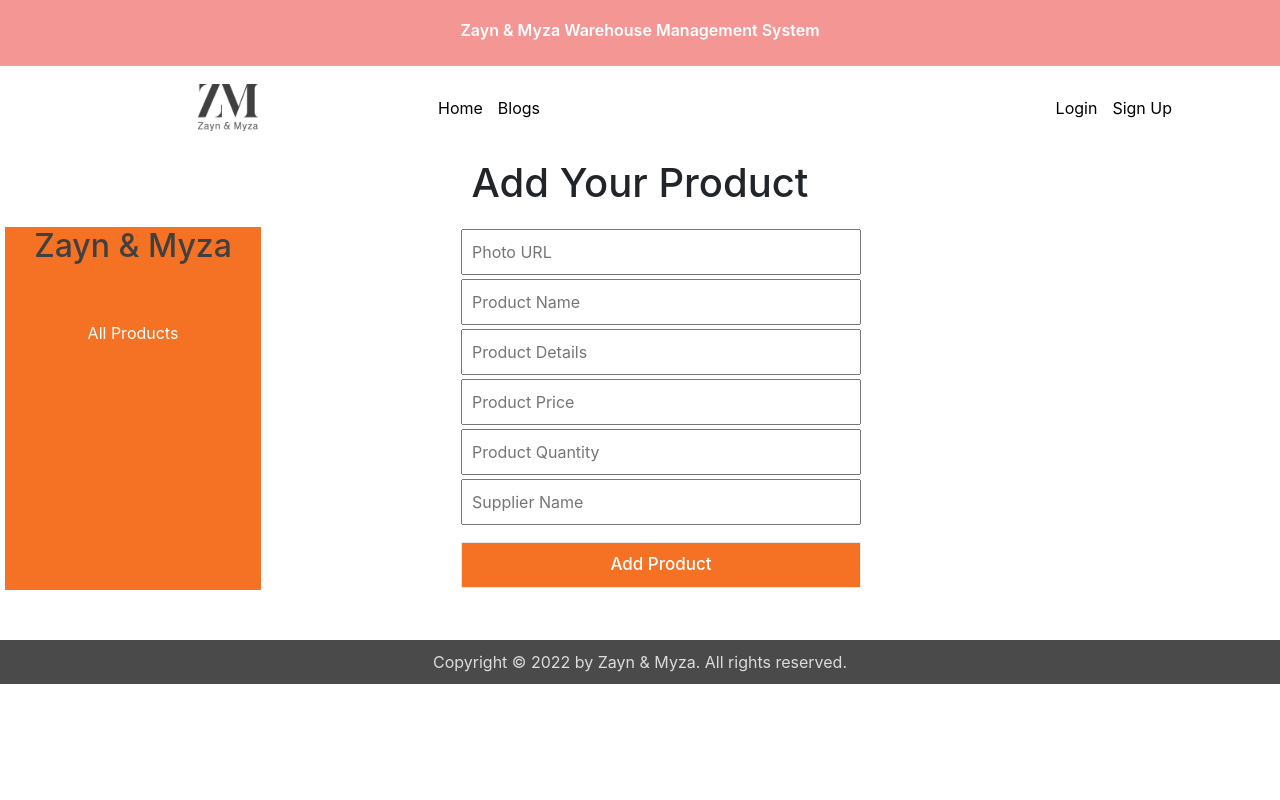
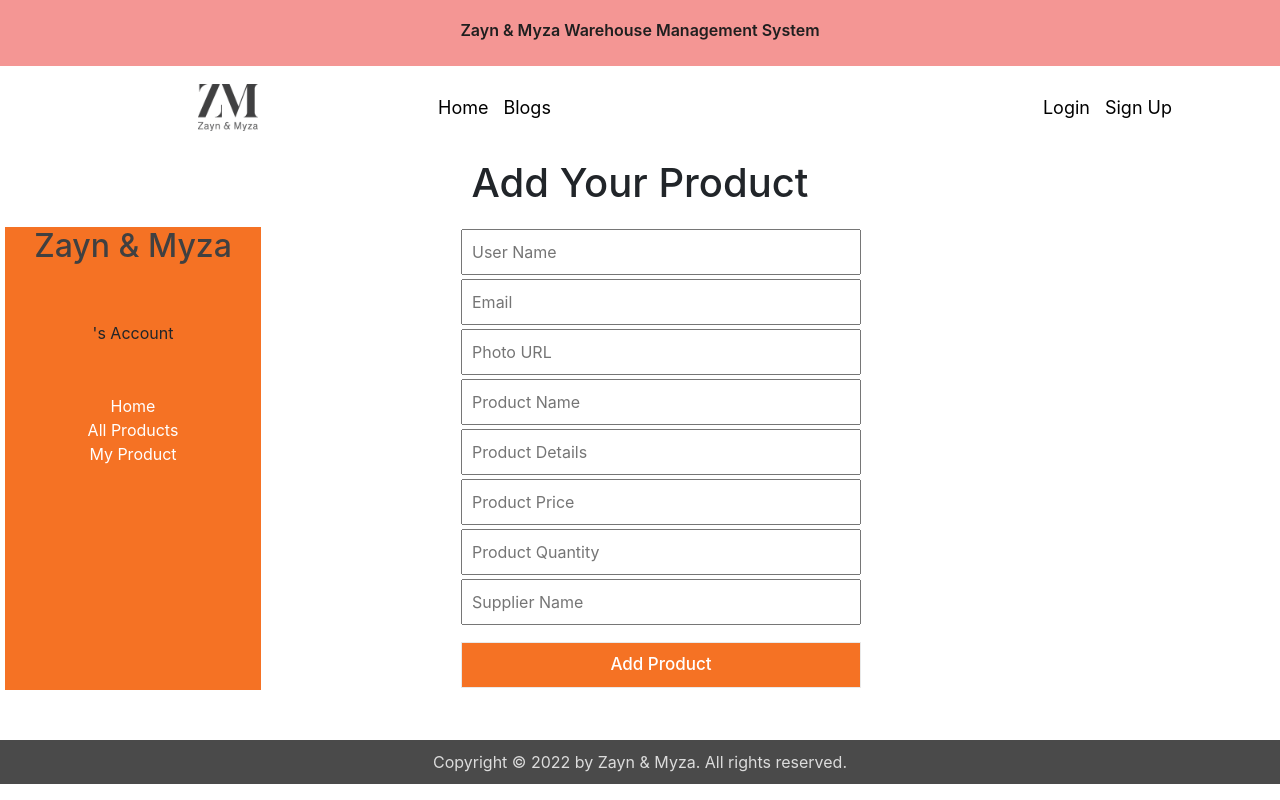
Before and after one commit to alhabib911/warehouse-managenent-website-fontend, a React (Create React App) app: page /addproduct in a window 1280 px wide. Built offline with nearby package versions, Linux system fonts and the light colour scheme; no server answers.

Commit message:
my item route sate

```diff
--- a/package.json
+++ b/package.json
@@ -6,6 +6,7 @@
     "@testing-library/jest-dom": "^5.16.4",
     "@testing-library/react": "^13.2.0",
     "@testing-library/user-event": "^13.5.0",
+    "axios": "^0.27.2",
     "bootstrap": "^5.1.3",
     "firebase": "^9.7.0",
     "react": "^18.1.0",
--- a/src/App.js
+++ b/src/App.js
@@ -15,6 +15,7 @@
 import FirstSection from './Components/FirstSection/FirstSection';
 import SecoundSection from './Components/SecoundSection/SecoundSection';
 import NotFound from './Components/NotFound/NotFound';
+import MyItem from './Components/MyItem/MyItem';
 
 
 
@@ -40,6 +41,7 @@
         <Route path='/update/:id' element={<UpdateProduct></UpdateProduct>}></Route>
         <Route path='/first-section' element={<FirstSection></FirstSection>}></Route>
         <Route path='/secound' element={<SecoundSection></SecoundSection>}></Route>
+        <Route path='/myitem' element={<MyItem></MyItem>}></Route>
         <Route path='*' element={<NotFound></NotFound>}></Route>
       </Routes>
       <Footer></Footer>
--- a/src/Components/AddProduct/AddProduct.js
+++ b/src/Components/AddProduct/AddProduct.js
@@ -1,11 +1,17 @@
 import React from 'react';
 import { Link } from 'react-router-dom';
 import { toast, ToastContainer } from 'react-toastify';
+import { useAuthState } from 'react-firebase-hooks/auth';
+import auth from '../farebase.init'
 import './AddProduct.css'
 
 const AddProduct = () => {
+    const [user] = useAuthState(auth)
+    console.log(user);
     const handelAddProduct = event => {
         event.preventDefault()
+        const displayName = event.target.displayName.value
+        const email = event.target.email.value
         const photo = event.target.photo.value
         const name = event.target.name.value
         const details = event.target.details.value
@@ -13,7 +19,7 @@
         const quantity = event.target.quantity.value
         const supplier = event.target.supplier.value
 
-        const product = { photo, name, details, price, quantity, supplier }
+        const product = { displayName, email, photo, name, details, price, quantity, supplier }
 
         fetch('http://localhost:5000/product', {
             method: 'POST',
@@ -36,12 +42,18 @@
             <div className='addproduct-container'>
                 <div className='menu'>
                     <h2><Link className='logo-name' to='/home'>Zayn & Myza</Link></h2> <br /> <br />
+                    <p>{user?.displayName}'s Account</p>
+                    <hr />
+                    <Link to='/home'>Home</Link>
                     <Link to='/manage'>All Products</Link>
+                    <Link to='/myitem'> My Product</Link>
                 </div>
                 <div>
                     <form onSubmit={handelAddProduct} className='add-field'>
+
+                        <input type="text" value={user?.displayName} name="displayName" placeholder='User Name' required  />
+                        <input type="text" value={user?.email} name="email" placeholder='Email' required readOnly/>
                         <input type="text" name="photo" placeholder='Photo URL' required />
-
                         <input type="text" name="name" placeholder='Product Name' required />
                         <input type="text" name="details" placeholder='Product Details' required />
                         <input type="number" name="price" placeholder='Product Price' required />
--- a/src/Components/Header/Header.css
+++ b/src/Components/Header/Header.css
@@ -5,18 +5,21 @@
     justify-content: space-between;
     align-items: center;
 }
-.navwithlogo{
-    display: flex;
-    width: 95%;
-    margin: auto;
+.navbar-hover{
+
 }
+
 
 .navbar a{
     text-decoration: none;
     color: #000;
     padding-left: 15px;
-    font-size: 16px;
+    font-size: 18px;
     font-weight: 400;
+}
+.navbar a:hover{
+    color: #F49694;
+    font-size: 19px;
 }
 .logo img{
     width: 20%;
@@ -27,10 +30,13 @@
     /* display: flex; */
     text-align: center;
     background-color: #F49694;
-    color: #1f1f1f;
+
     padding: 18px 0 8px 0;
     margin-bottom: 10px;
     font-size: 16px;
     font-weight: 600;
     color: #fff;
 }
+.header-top-text:hover{
+    color: #1f1f1f;
+}
--- a/src/Components/Header/Header.js
+++ b/src/Components/Header/Header.js
@@ -37,6 +37,10 @@
                                     <Link to='/addproduct'>Add Item</Link>
                                 }
                                 {
+                                    user &&
+                                    <Link to='/myitem'>My Items</Link>
+                                }
+                                {
                                     user ?
                                         <Link to='/login' onClick={handleSignOut}>Log Out</Link>
                                         :
--- a/src/Components/Login/SocialMediaLogin.js
+++ b/src/Components/Login/SocialMediaLogin.js
@@ -4,12 +4,13 @@
 import auth from '../farebase.init';
 import './SocialMediaLogin.css'
 import { toast, ToastContainer } from 'react-toastify';
-// import { toast, ToastContainer } from 'react-toastify';
+import { useNavigate } from 'react-router-dom';
+import { useAuthState } from 'react-firebase-hooks/auth';
 
-// const auth =getAuth()
 const SocialMediaLogin = () => {
     const googleProvider = new GoogleAuthProvider()
-
+    const navigate = useNavigate()
+    const [user] = useAuthState(auth)
 
     const handleGoogleSignIn =() => {
         signInWithPopup(auth, googleProvider)
@@ -23,6 +24,10 @@
             toast('Thank You for signin');
         })
     }
+    if(user) {
+        navigate('/home')
+    }
+
     return (
         <div>
             <button className='google-login-btn' onClick={handleGoogleSignIn}> <FcGoogle></FcGoogle> <span>Google Login</span></button>
--- /dev/null
+++ b/src/Components/MyItem/MyItem.js
@@ -0,0 +1,32 @@
+import React, { useEffect, useState } from 'react';
+import axios from 'axios';
+import { useAuthState } from 'react-firebase-hooks/auth';
+import auth from '../farebase.init';
+import Myitems from './Myitems';
+import './Myitem.css'
+
+const MyItem = () => {
+    const [user] =useAuthState(auth)
+    const [product, setProduct] = useState([])
+    useEffect (()=> {
+        const getItem = async() => {
+             const email =user.email
+            const url = `http://localhost:5000/product?email=${email}`
+            const {data} =await axios.get(url)
+            setProduct(data)
+        }
+        getItem()
+    }, [user] )
+    return (
+        <div className='myproduct'>
+            <h4>{user?.displayName} Uploaded Product: {product.length}</h4>
+            {
+                product.map(product=> <Myitems
+                    product={product}
+                ></Myitems>)
+            }
+        </div>
+    );
+};
+
+export default MyItem;
--- /dev/null
+++ b/src/Components/MyItem/Myitem.css
@@ -0,0 +1,3 @@
+.myproduct h4{
+    text-align: center;
+}
--- /dev/null
+++ b/src/Components/MyItem/Myitems.js
@@ -0,0 +1,18 @@
+import React from 'react';
+
+const Myitems = (props) => {
+    const { _id, photo, name, details, price, quantity, supplier } = props.product
+    console.log(props);
+    return (
+            <div className='inventory-details'>
+                <img src={photo} alt="" />
+                <h5>{name}</h5>
+                <p className='details'><span>Description:</span> {details}</p>
+                <p><span>Price:</span> {price}<small>BDT</small></p>
+                <p><span>Quantity:</span> {quantity}<small>Pcs</small> </p>
+                <p><span>Supplier Name:</span> {supplier}</p>
+            </div>
+    );
+};
+
+export default Myitems;
```
Also changed, not shown: 1 other file (tests, documents, lock files or other folders).
